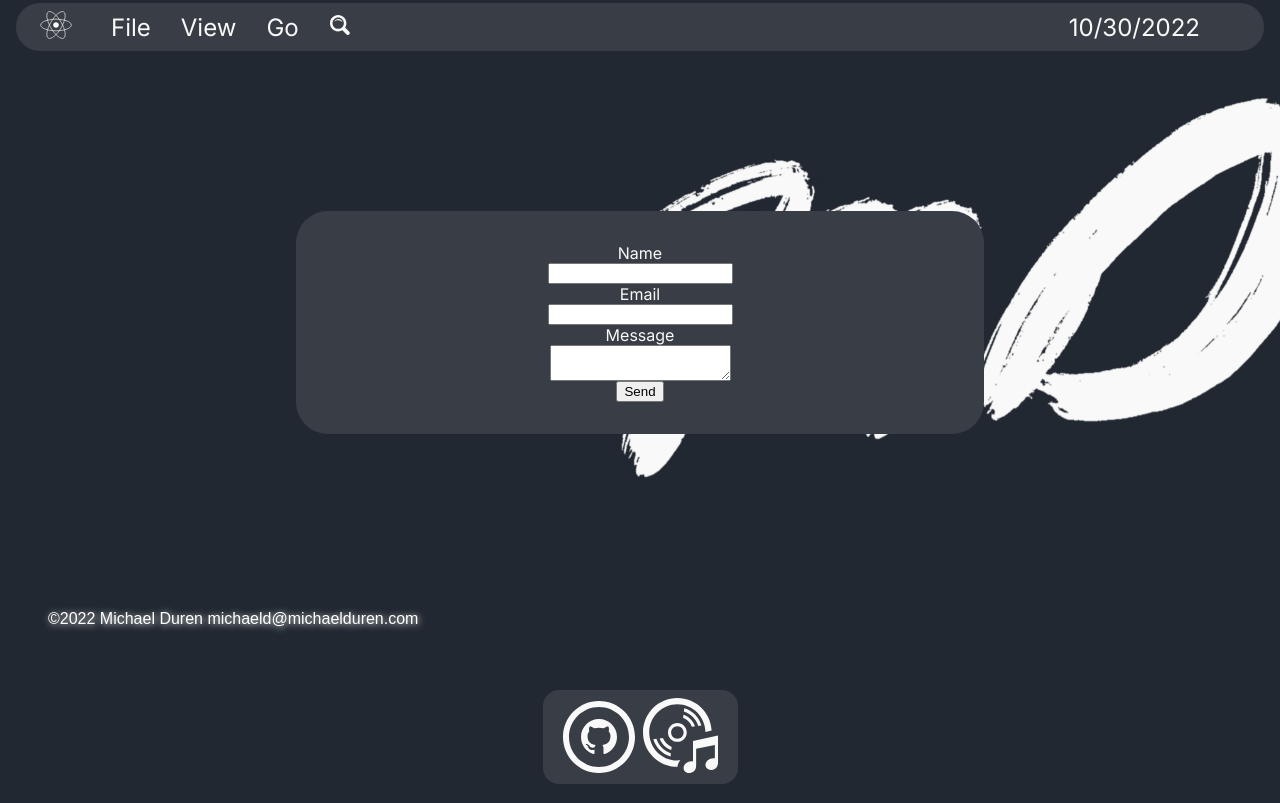
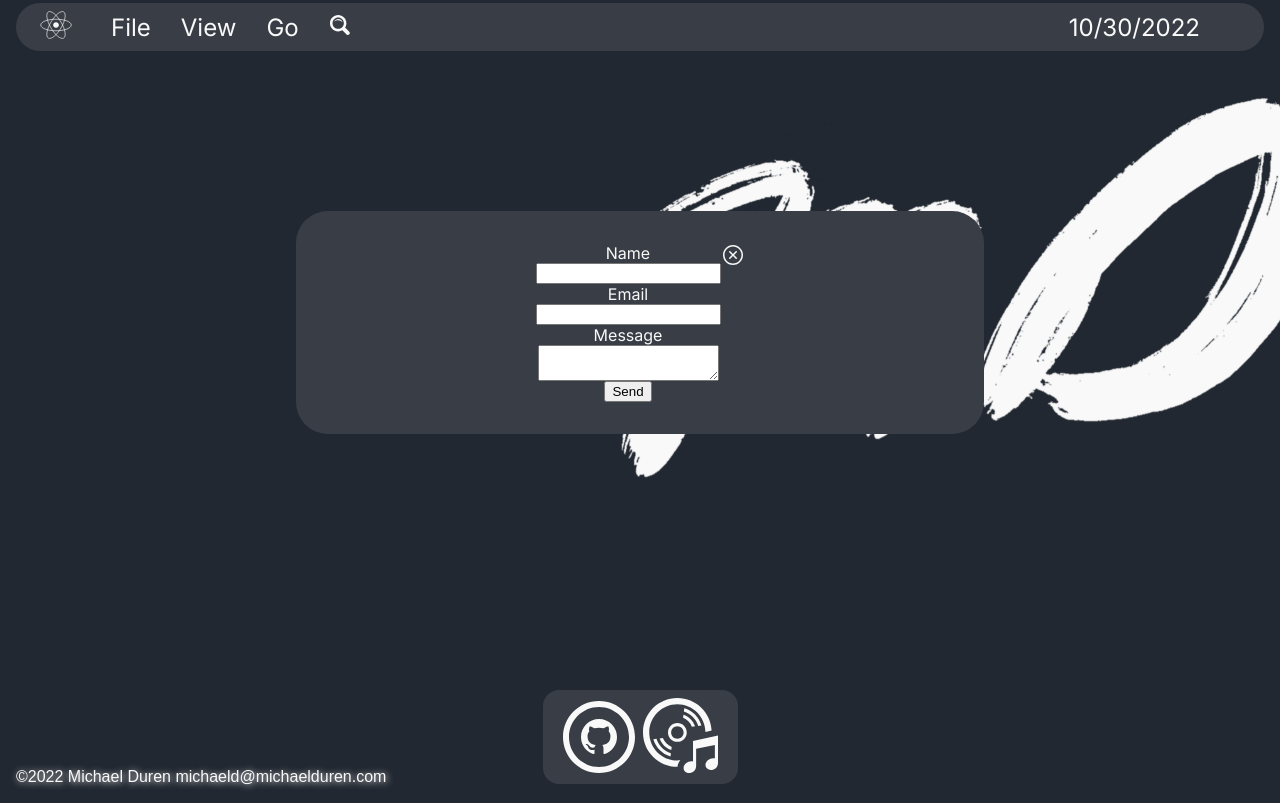
Before and after one commit to michael-duren/michael-duren-portfolio, a React (Create React App) app: page /contact in a window 1280 px wide. Built offline with nearby package versions, Linux system fonts and the light colour scheme; a web font is replaced by a local one.

Commit message:
fixed footer

```diff
--- a/src/GlobalStyles.js
+++ b/src/GlobalStyles.js
@@ -3,7 +3,6 @@ import { createGlobalStyle } from 'styled-components';
 export const GlobalStyles = createGlobalStyle`
 	body {
 		background: ${(p) => p.theme.bodyBackgroundColor};
-
 		color: ${(p) => p.theme.bodyFontColor};
 		margin: 0 1rem;
 		font-family: 'Inter', sans-serif;
--- a/src/components/footer/footer.component.styes.jsx
+++ b/src/components/footer/footer.component.styes.jsx
@@ -2,20 +2,13 @@ import styled from 'styled-components';
 
 export const FooterParagraph = styled.p`
   font-size: 1rem;
-  display: flex;
-  color: white;
+  color: ${(props) => props.theme.bodyFontColor};
   text-shadow: 2px 2px 1px rgba(0, 0, 0, 0.3);
-  flex-wrap: wrap;
-  /* margin-left: 70%; */
-  margin-bottom: 10rem;
-  padding-left: 2rem;
   text-shadow: 1px 1px 7px white;
   font-family: 'Gemunu Libre', sans-serif;
   font-weight: 200;
-  flex-wrap: wrap;
-  position: fixed;
-  text-shadow: 1px 1px 7px white;
-  text-align: center;
-  align-items: center;
-  justify-content: center;
+  position: absolute;
+  bottom: 0;
+  width: 100%;
+  height: 1rem;
 `;
--- a/src/routes/contact/contact.component.jsx
+++ b/src/routes/contact/contact.component.jsx
@@ -1,6 +1,7 @@
 import { useRef } from 'react';
 import emailjs from '@emailjs/browser';
 import { FormContainer } from './contact.component.styles';
+import CloseWindowButton from '../../components/close-window/close-window.component';
 
 const Contact = () => {
   const form = useRef();
@@ -36,6 +37,7 @@ const Contact = () => {
         <textarea name="message" />
         <input type="submit" value="Send" />
       </form>
+      <CloseWindowButton />
     </FormContainer>
   );
 };
```
